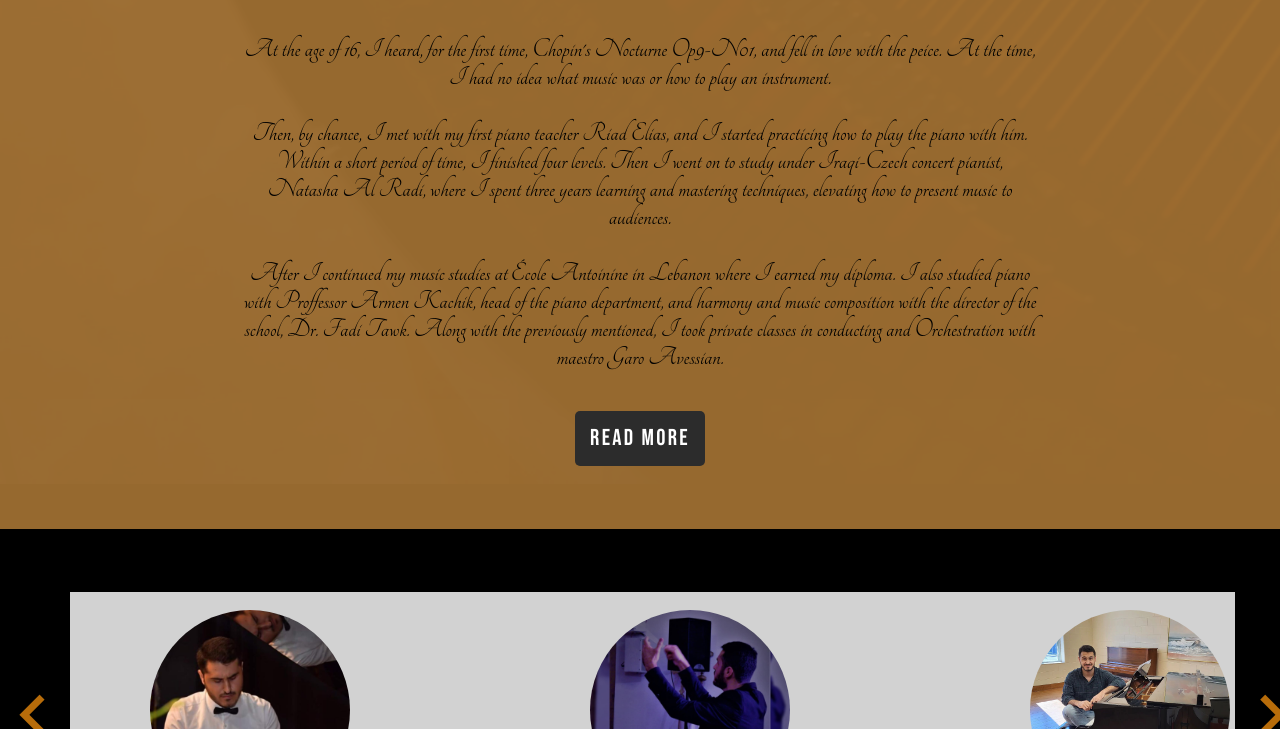
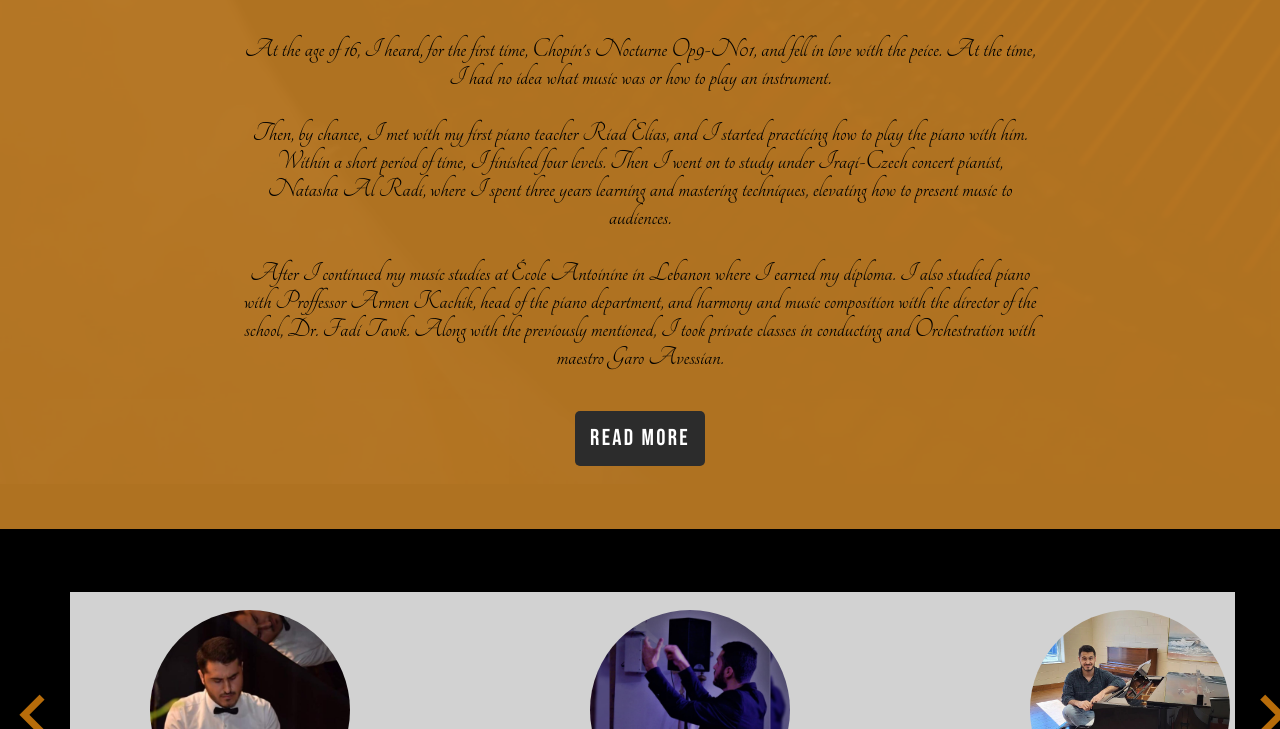
Before and after one commit to Coder-Man-2006/sh.com, a plain HTML site: page index.html in a window 1280 px wide. Shown: the part 746-1475 px from the top of the page. Drawn offline with nearby package versions, Linux system fonts and the light colour scheme.

```diff
--- a/style.css
+++ b/style.css
@@ -282,7 +282,7 @@
 .about {
     width: 100%;
     height: 625px;
-    background-color: rgba(173, 121, 54, 0.87);
+    background-color: rgba(202, 131, 38, 0.87);
     position: relative;
     top: 200px;
     display: grid;
```
